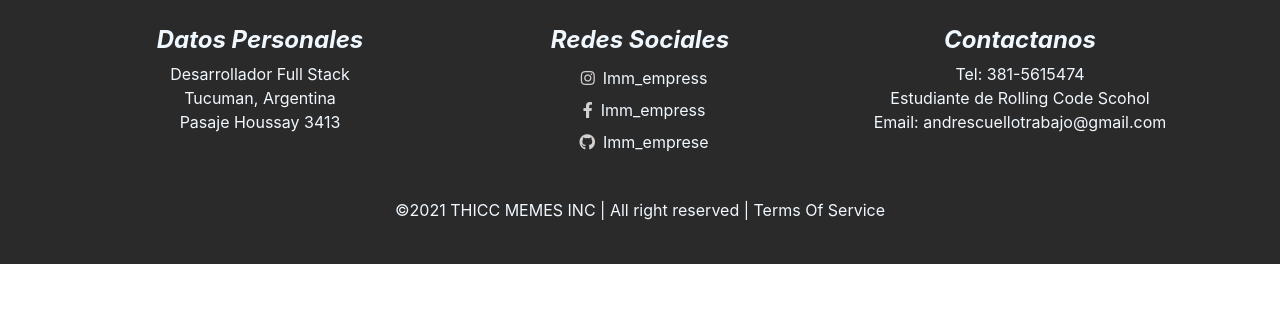
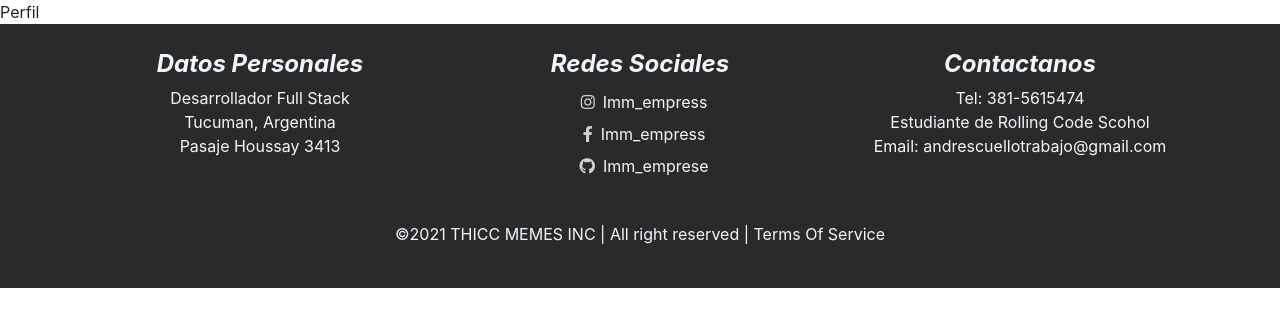
Before and after one commit to MateoMax-hub/Imm-frontend, a React (Create React App) app: page /perfil in a window 1280 px wide. Shown: the top 326 px of the page. Built offline with nearby package versions, Linux system fonts and the light colour scheme.

Commit message:
actualizar

```diff
--- a/src/App.js
+++ b/src/App.js
@@ -12,6 +12,7 @@ import HeaderSencillo from './components/common/HeaderSencillo/HeaderSencillo';
 import Home from './pages/Home/Home';
 import Servicios from './pages/Servicios/Servicios';
 import Admin from './pages/Admin/Admin';
+import Perfil from './pages/Perfil/Perfil';
 
 function App() {
     const [token, setToken] = useState(localStorage.getItem('token'));
@@ -41,6 +42,10 @@ function App() {
                             <Login setToken={setToken} />
                         </Route>
 
+                        <Route path="/perfil">
+                            <Perfil />
+                        </Route>
+
                         <Route path="/register">
                             <HeaderSencillo />
                             <Register setToken={setToken} />
--- a/src/components/common/Header/NavBar.js
+++ b/src/components/common/Header/NavBar.js
@@ -81,7 +81,7 @@ const Login = ({ token }) => {
                                         </Dropdown.Toggle>
 
                                         <Dropdown.Menu>
-                                            <Dropdown.Item href="/servicios">Perfil</Dropdown.Item>
+                                            <Dropdown.Item href="/perfil">Perfil</Dropdown.Item>
                                             <Dropdown.Item href="/servicios/pedidos">Pedidos</Dropdown.Item>
                                             <Dropdown.Item href="/servicios/config">Configuraciones</Dropdown.Item>
                                             <Dropdown.Item href="/servicios/soporte">Soporte</Dropdown.Item>
--- /dev/null
+++ b/src/pages/Perfil/Perfil.js
@@ -0,0 +1,10 @@
+import LandPage from '../../components/common/LandPage/LandPage';
+
+const Perfil = () => {
+    return (
+        <div className="d-flex">
+            Perfil
+        </div>
+    );
+};
+export default Perfil;
```
